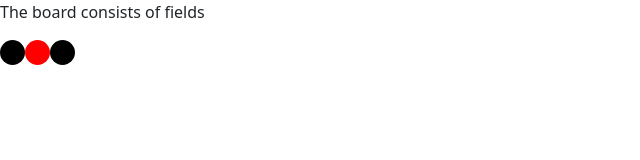
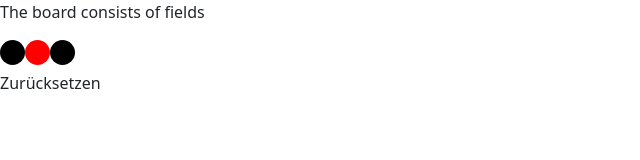
Before and after one commit to alexander-foerster/viergewinnt, an Angular app: page / in a window 1280 px wide. Shown: the top 160 px of the page, without its empty margins (0-640 px from the left). Built offline with nearby package versions, Linux system fonts and the light colour scheme.

Commit message:
Changes to child components implemented

```diff
--- a/src/app/board/board.component.html
+++ b/src/app/board/board.component.html
@@ -1,5 +1,10 @@
 <p>The board consists of fields</p>
 
-<app-field [onoff]="fields[0]"></app-field>
-<app-field [onoff]="fields[1]"></app-field>
-<app-field [onoff]="fields[2]"></app-field>
+<div>
+    <app-field [onoff]="fields[0]" (change)="flipValue(0)"></app-field>
+    <app-field [onoff]="fields[1]" (change)="flipValue(1)"></app-field>
+    <app-field [onoff]="fields[2]" (change)="flipValue(2)"></app-field>
+</div>
+<div>
+    <span (click)="reset()">Zurücksetzen</span>
+</div>
--- a/src/app/board/board.component.ts
+++ b/src/app/board/board.component.ts
@@ -15,13 +15,15 @@ export class BoardComponent {
     this.fields[1] = true;
   }
 
-  setValue(index: number, value: boolean): void {
-    if(index < 0 || index > BoardComponent.numCols) {
-      console.log('Zugriff auf falsche Spalte %d', index)
-      return;
-    }
+  flipValue(index: number) {
+    console.log('Index %d flipped', index);
+    this.fields[index] = !this.fields[index];
+  }
 
-    this.fields[index] = value;
+  reset() {
+    console.log('Zurückgesetzt');
+    for(let i=0; i<BoardComponent.numCols; ++i)
+      this.fields[i] = false;
   }
 
 }
--- a/src/app/field/field.component.ts
+++ b/src/app/field/field.component.ts
@@ -1,4 +1,4 @@
-import { Component, Input } from '@angular/core';
+import { Component, Input, Output, EventEmitter, OnChanges, SimpleChanges } from '@angular/core';
 
 @Component({
   selector: 'app-field',
@@ -11,7 +11,10 @@ export class FieldComponent {
   onoff: boolean = false;
   public color = 'blue';
 
-  public ngOnInit() {
+  @Output()
+  change = new EventEmitter();
+
+  private updateColor() {
     if(this.onoff) {
       this.color = 'red'
     }
@@ -20,14 +23,15 @@ export class FieldComponent {
     }
   }
 
+  public ngOnInit() {
+    this.updateColor();
+  }
+
+  public ngOnChanges(changes: SimpleChanges) {
+    this.updateColor();
+  }
+
   public onClick() {
-    this.onoff = !this.onoff;
-
-    if(this.onoff) {
-      this.color = 'red'
-    }
-    else {
-      this.color = 'black'
-    }
+    this.change.emit();
   }
 }
```
